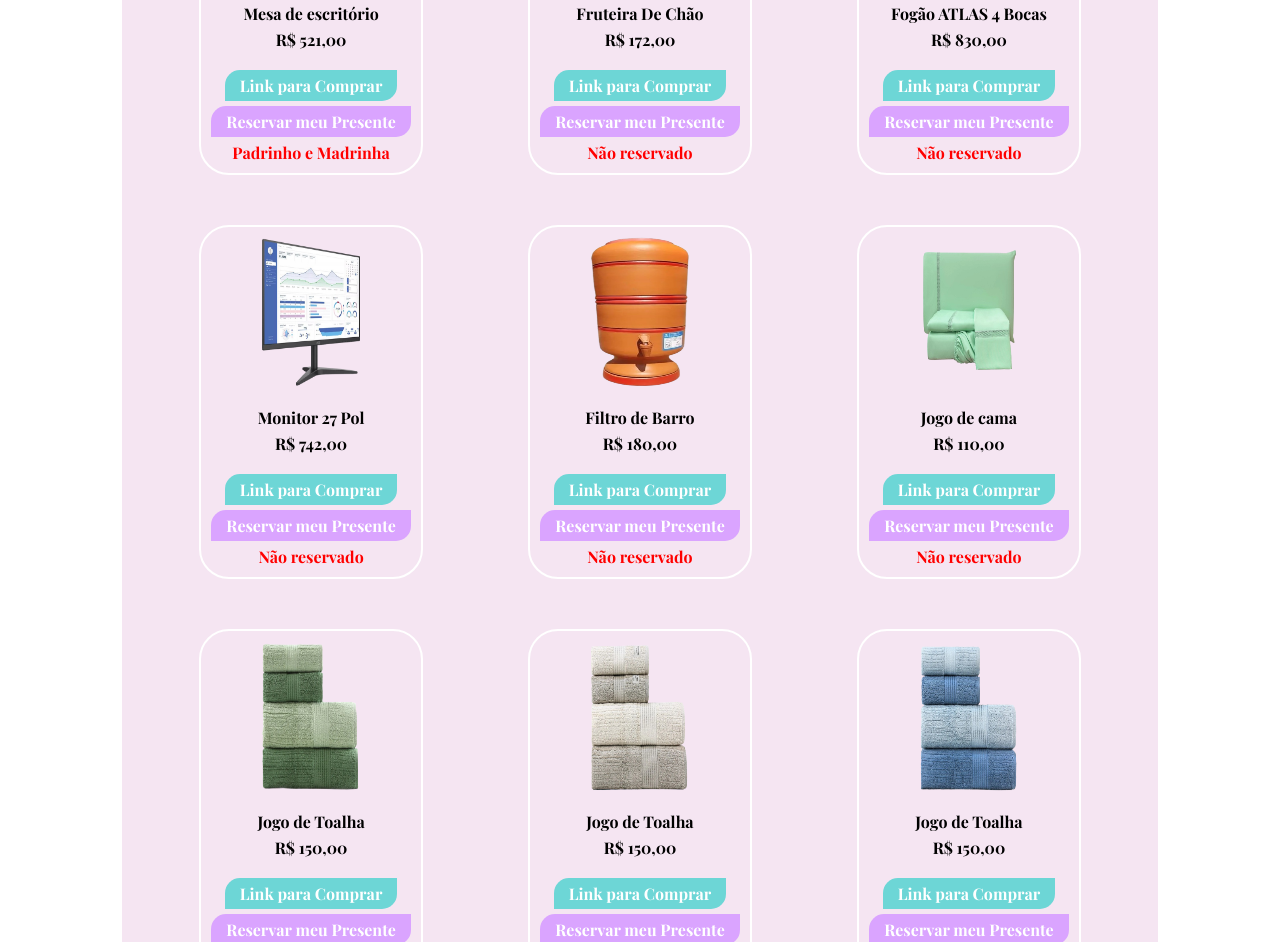
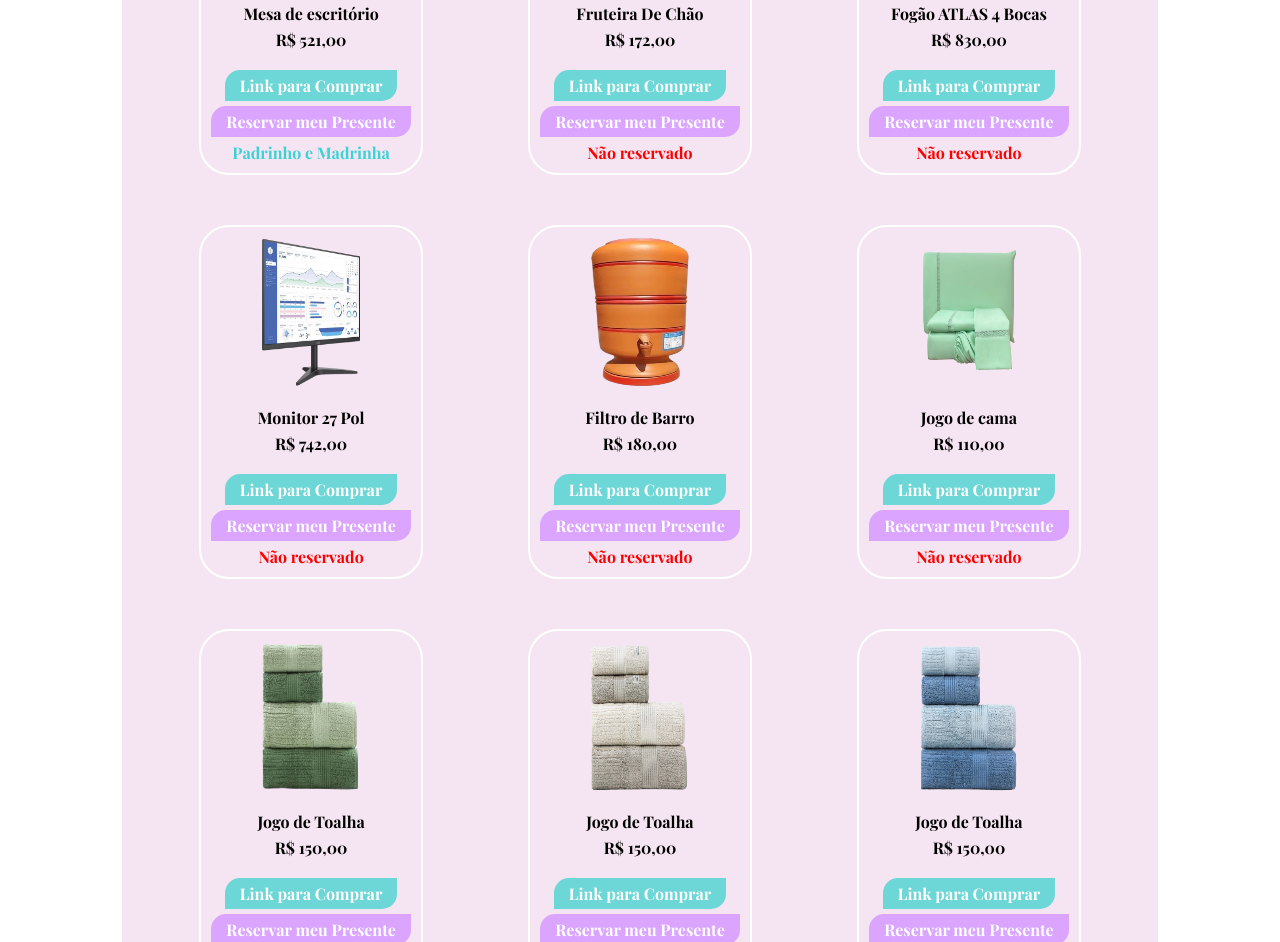
Before and after one commit to ThalesRadicchi/wedding, a plain HTML site: page presentsList.html in a window 1280 px wide. Shown: the part 791-1733 px from the top of the page. Drawn offline with nearby package versions, Linux system fonts and the light colour scheme; a web font is replaced by a local one.

Commit message:
mesa do escritório

```diff
--- a/presentsList.html
+++ b/presentsList.html
@@ -31,7 +31,7 @@
                         <a href="https://api.whatsapp.com/send?phone=55031992066291&text=Olá!%20Gostaria%20de%20presentear%20com%20uma%20mesa%20de%20escritório!" target="_blank" rel="noopener noreferrer">
                             <button class="default-button detach"><h5>Reservar meu Presente</h5></button>
                         </a>
-                        <h5>Padrinho e Madrinha</h5>
+                        <h5 class="textGreen">Padrinho e Madrinha</h5>
                     </div>
                 </div>
 
```
